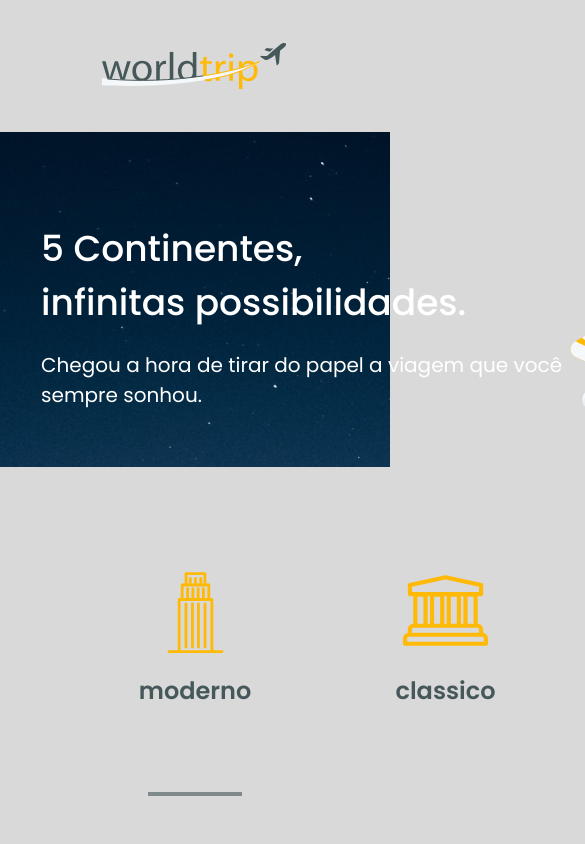
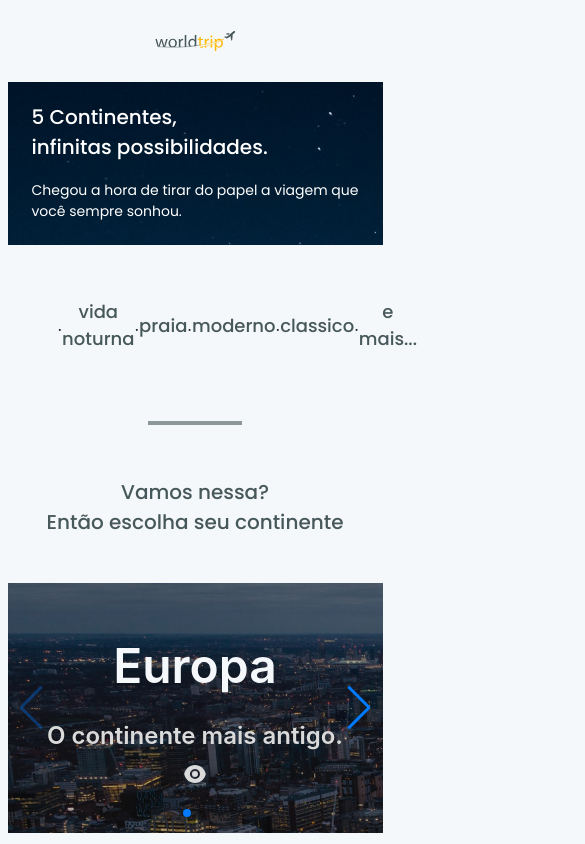
Before and after one commit to AndersonAslap/chellenge-interface-responsive, a Next.js app: page / in a window 390 px wide. Shown: the top 844 px of the page, 585 px wide, since content can reach past the window. Built offline with nearby package versions, Linux system fonts and the light colour scheme.

Commit message:
feat: responsive homepage part-1

```diff
--- a/components/Banner.tsx
+++ b/components/Banner.tsx
@@ -1,43 +1,49 @@
-import { Flex, Img, Text } from "@chakra-ui/react";
+import { Flex, Img, Text, useBreakpointValue } from "@chakra-ui/react";
 
 import background from '../assets/Background.svg';
 import airplane from '../assets/Airplane.svg';
 
 export function Banner() {
+
+    const isWideVersion = useBreakpointValue({
+        base: false,
+        lg: true
+    });
+
     return (
         <Flex
             as="div"
             width="100%"
             maxWidth={1440}
-            height="369"
+            height={["163px", "368.21px"]}
             marginX="auto"
         >
             <Flex
                 as="div"
-                width="100%"
+                w="100%"
+                width={[375, 1440]}
+                height={["163px", "335"]}
                 marginX="auto"
                 marginTop="4"
                 paddingX="6"
-                height="335"
                 backgroundImage={background.src}
             >
                 <Flex
                     as="div"
                     alignContent="center"
                     justifyContent="space-around"
-                    width="90%"
                     marginX="auto"
-                    marginY="90px"
+                    marginY={["20px", "90px"]}
                 >
                     <Flex color="white" flexDirection="column">
                         <Text
-                            fontSize="36px"
-                            height="108px"
-                            width="426px"
-                            left="140px"
+                            fontSize={["20px", "36px"]}
+                            height={["58px", "108px"]}
+                            width={["238px", "426px"]}
+                            left={["16px", "140px"]}
                             top="180px"
                             fontWeight="500"
-                            lineHeight="54px"
+                            lineHeight={["30px", "54px"]}
                             fontStyle="normal"
                             fontFamily="Poppins"
                         >
@@ -46,13 +52,13 @@ export function Banner() {
                         </Text>
 
                         <Text
-                            w="524px"
+                            w={["333px", "524px"]}
                             mt="20px"
-                            h="57px"
+                            h={["41px", "57px"]}
                             left="140px"
-                            fontSize="20px"
+                            fontSize={["14px", "20px"]}
                             fontWeight="400"
-                            lineHeight="30px"
+                            lineHeight={["21px", "30px"]}
                             fontStyle="normal"
                             fontFamily="Poppins"
                         >
@@ -60,7 +66,7 @@ export function Banner() {
                         </Text>
                     </Flex>
 
-                    <Img width="417.15" height="270.74" top="176px" src={airplane.src} />
+                    {isWideVersion && <Img width="417.15" height="270.74" top="176px" src={airplane.src} />}
                 </Flex>
             </Flex>
         </Flex>
--- a/components/BannerContinent.tsx
+++ b/components/BannerContinent.tsx
@@ -1,4 +1,7 @@
 import { Flex } from "@chakra-ui/react";
+
+
+import europe from '../assets/continent/europe.png';
 
 interface BannerContinentProps {
     sourceImage: string;
--- a/components/Header.tsx
+++ b/components/Header.tsx
@@ -14,7 +14,7 @@ export function Header({ isShowBackLink = false }: HeaderProps) {
             as="header"
             width="100%"
             maxWidth={1440}
-            height="100"
+            height={["50px", "100px"]}
             marginX="auto"
             marginTop="4"
             paddingX="6"
@@ -26,7 +26,7 @@ export function Header({ isShowBackLink = false }: HeaderProps) {
 
             {!isShowBackLink && <Flex as="span"></Flex>}
 
-            <Img src={logo.src} />
+            <Img src={logo.src} w={["81px", "184.06px"]} h={["20px", "45.92px"]} />
 
             <Flex as="span"></Flex>
         </Flex>
--- a/components/SlidesCarousel.tsx
+++ b/components/SlidesCarousel.tsx
@@ -33,7 +33,7 @@ export function SlidesCarousel() {
             >
                 <SwiperSlide>
                     <Flex
-                        height="450px"
+                        height={["250px", "450px"]}
                         backgroundImage={europe.src}
                         alignItems="center"
                         justifyContent="center"
@@ -77,16 +77,17 @@ export function SlidesCarousel() {
                     </Flex>
                 </SwiperSlide>
 
+
                 <SwiperSlide>
                     <Flex
-                        height="450px"
+                        height={["250px", "450px"]}
                         backgroundImage={europe.src}
                         alignItems="center"
                         justifyContent="center"
                         flexDirection="column"
                     >
                         <Text
-                            fontWeight="500"
+                            fontWeight="600"
                             fontSize="48px"
                             lineHeight="72px"
                             textAlign="center"
@@ -97,7 +98,7 @@ export function SlidesCarousel() {
 
                         <Text
                             mt="16px"
-                            fontWeight="500"
+                            fontWeight="600"
                             fontSize="24px"
                             lineHeight="36px"
                             textAlign="center"
@@ -114,7 +115,7 @@ export function SlidesCarousel() {
                                 lineHeight="36px"
                                 textAlign="center"
                                 color="#DADADA"
-                                href={`/continent`}
+                                href={`/continent/europe`}
                             >
                                 <RiEyeFill />
                             </Link>
@@ -123,55 +124,7 @@ export function SlidesCarousel() {
                     </Flex>
                 </SwiperSlide>
 
-                <SwiperSlide>
-                    <Flex
-                        height="450px"
-                        backgroundImage={europe.src}
-                        alignItems="center"
-                        justifyContent="center"
-                        flexDirection="column"
-                    >
-                        <Text
-                            fontWeight="500"
-                            fontSize="48px"
-                            lineHeight="72px"
-                            textAlign="center"
-                            color="#F5F8FA"
-                            fontStyle="normal"
-                            fontFamily="Poppins"
-                        >
-                            Europa
-                        </Text>
 
-                        <Text
-                            mt="16px"
-                            fontWeight="500"
-                            fontSize="24px"
-                            lineHeight="36px"
-                            textAlign="center"
-                            color="#DADADA"
-                            fontStyle="normal"
-                            fontFamily="Poppins"
-                        >
-                            O continente mais antigo.
-                        </Text>
-
-                        <Tooltip label="Mais informações do continente">
-                            <Link
-                                mt="8px"
-                                fontWeight="500"
-                                fontSize="24px"
-                                lineHeight="36px"
-                                textAlign="center"
-                                color="#DADADA"
-                                href={`/continent`}
-                            >
-                                <RiEyeFill />
-                            </Link>
-                        </Tooltip>
-
-                    </Flex>
-                </SwiperSlide>
 
             </Swiper>
         </>
--- a/components/TravelType.tsx
+++ b/components/TravelType.tsx
@@ -1,4 +1,4 @@
-import { Flex, Img, Text } from "@chakra-ui/react";
+import { Flex, Img, Text, useBreakpointValue } from "@chakra-ui/react";
 
 
 interface TravelTypeProps {
@@ -7,20 +7,27 @@ interface TravelTypeProps {
 }
 
 export function TravelType({ source, description }: TravelTypeProps) {
+
+    const isWideVersion = useBreakpointValue({
+        base: false,
+        lg: true
+    });
+
     return (
         <Flex
-            w="158px"
-            height="145px"
             justifyContent="center"
             alignItems="center"
-            flexDirection="column"
+            flexDirection={["row", "column"]}
         >
-            <Img src={source} />
+
+            {isWideVersion
+                ? <Img src={source} />
+                : <Text>.</Text>
+            }
             <Text
-                mt="20px"
-                fontWeight="600"
-                fontSize="24px"
-                lineHeight="36px"
+                fontWeight={["500", "600"]}
+                fontSize={["18px", "24px"]}
+                lineHeight={["27px", "36px"]}
                 textAlign="center"
                 color="#47585B"
                 fontStyle="normal"
--- a/pages/_document.tsx
+++ b/pages/_document.tsx
@@ -10,7 +10,7 @@ export default class MyDocument extends Document {
                     <link rel="preconnect" href="https://fonts.googleapis.com" />
                     <link rel="preconnect" href="https://fonts.gstatic.com" />
                     <link href="https://fonts.googleapis.com/css2?family=Poppins:wght@400;500;600;900&family=Roboto:ital,wght@0,400;0,700;1,900&display=swap" rel="stylesheet" />
-                    <link href="https://fonts.googleapis.com/css2?family=Barlow:wght@400;500;900&family=Poppins:wght@400;500;900&family=Roboto:ital,wght@0,400;0,700;1,900&display=swap" rel="stylesheet" />
+                    <link href="https://fonts.googleapis.com/css2?family=Barlow:wght@400;600;900&family=Poppins:wght@400;500;900&family=Roboto:ital,wght@0,400;0,700;1,900&display=swap" rel="stylesheet" />
                 </Head>
 
                 <body>
--- a/pages/index.tsx
+++ b/pages/index.tsx
@@ -16,10 +16,9 @@ export default function Home() {
 
       <Flex
         as="div"
-        width="1160px"
-        height="145px"
-        marginY="80.79px"
-        flexDirection="row"
+        width={["275px", "1160px"]}
+        height={["120px", "145px"]}
+        marginY={["36px", "80.79px"]}
         justifyContent="space-between"
       >
         {travelTypeList.map((travelType) => {
@@ -32,11 +31,11 @@ export default function Home() {
 
       <Text
         mt="52px"
-        width="839px"
-        h="101px"
+        width={["297px", "839px"]}
+        h={["54px", "101px"]}
         fontWeight="500"
-        fontSize="36px"
-        lineHeight="54px"
+        fontSize={["20px", "36px"]}
+        lineHeight={["30px", "54px"]}
         textAlign="center"
         fontStyle="normal"
         fontFamily="Poppins"
@@ -48,8 +47,8 @@ export default function Home() {
       </Text>
 
       <Flex
-        w="1240px"
-        height="450px"
+        w={["375px", "1240px"]}
+        height={["250px", "450px"]}
         mb="40px"
       >
         <SlidesCarousel />
--- a/styles/theme.ts
+++ b/styles/theme.ts
@@ -1,10 +1,13 @@
 import { extendTheme } from '@chakra-ui/react';
 
 export const theme = extendTheme({
+    breakpoints: {
+        sm: '375px',
+    },
     styles: {
         global: {
             body: {
-                bg: '#D9D9D9',
+                bg: '#F5F8FA',
             }
         }
     }
```
Also changed, not shown: components/City.tsx (added, +56 -0 lines), pages/continent/[continent].tsx (+37 -2 lines), assets/cities/londres/country.png (added), assets/cities/londres/foto.png (added).
